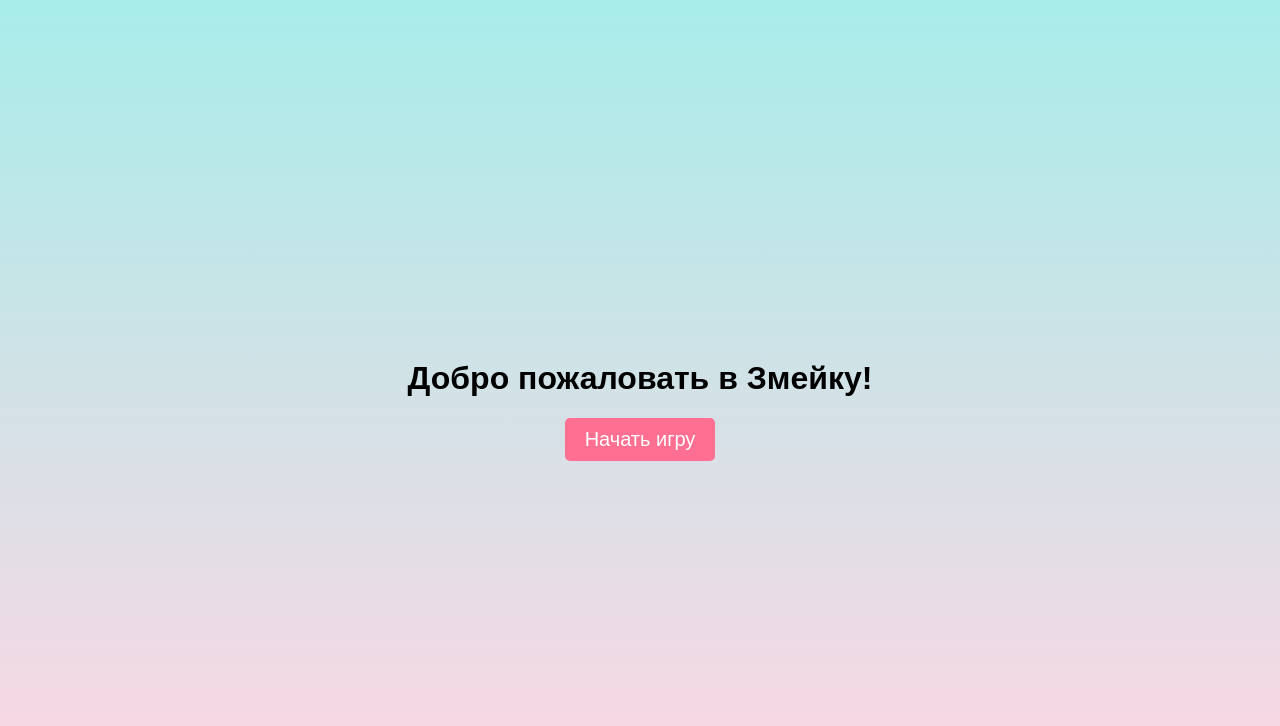
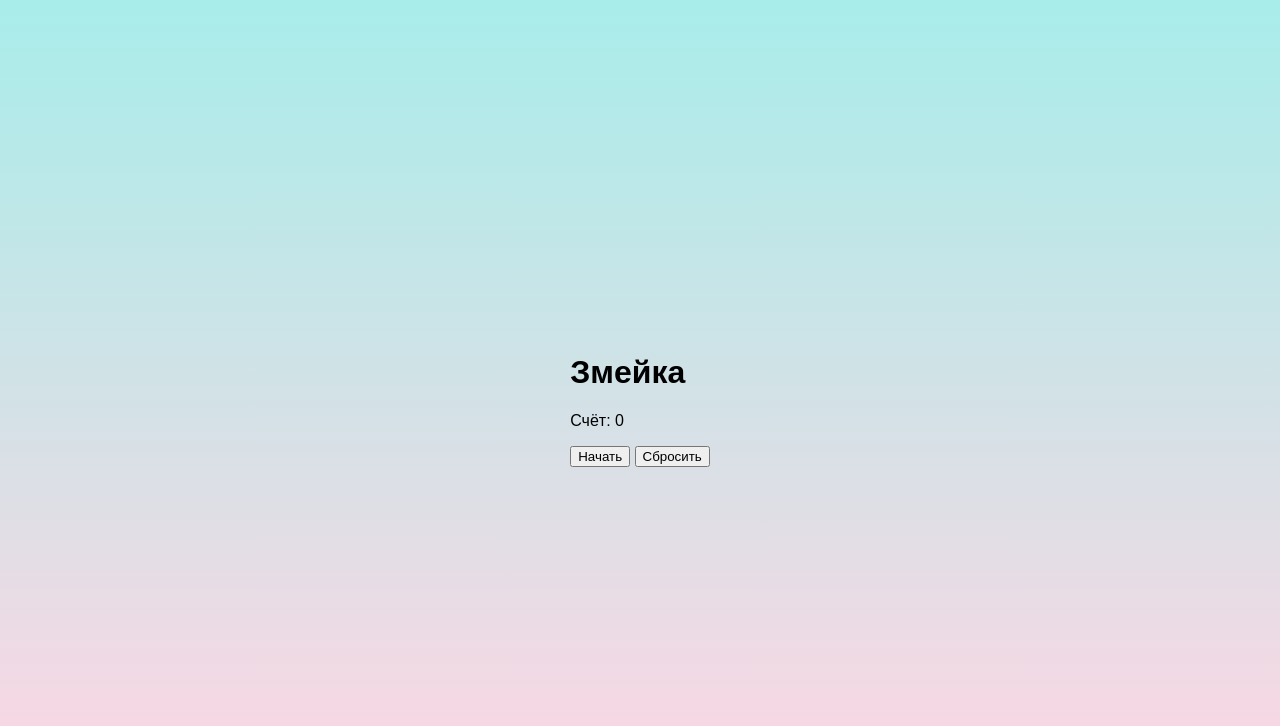
Before and after one commit to Jeyrakh/snake-game, a plain HTML site: page index.html in a window 1280 px wide. Drawn offline with Linux system fonts and the light colour scheme.

Commit message:
Update index.html

```diff
--- a/index.html
+++ b/index.html
@@ -7,16 +7,12 @@
   <link rel="stylesheet" href="style.css">
 </head>
 <body>
-  <div class="menu">
-    <h1>Добро пожаловать в Змейку!</h1>
-    <button id="start-game">Начать игру</button>
-  </div>
-  <canvas id="gameCanvas" width="600" height="400"></canvas>
-  <div class="game-over" id="game-over">
-    <h2 id="game-over-message">Вы проиграли!</h2>
-    <p>Ваш счёт: <span id="final-score">0</span></p>
-    <button id="restart-game">Играть снова</button>
-  </div>
+  <main id="game-container">
+    <h1>Змейка</h1>
+    <p id="score">Счёт: 0</p>
+    <button id="start">Начать</button>
+    <button id="reset">Сбросить</button>
+  </main>
   <script src="script.js"></script>
 </body>
 </html>
```
